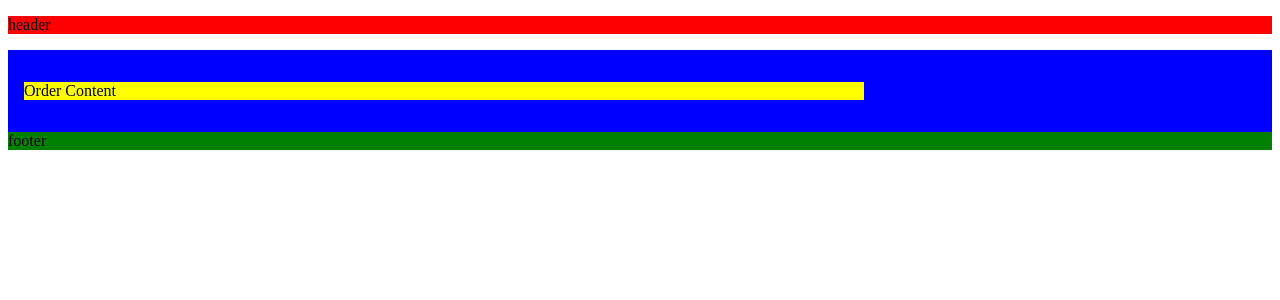
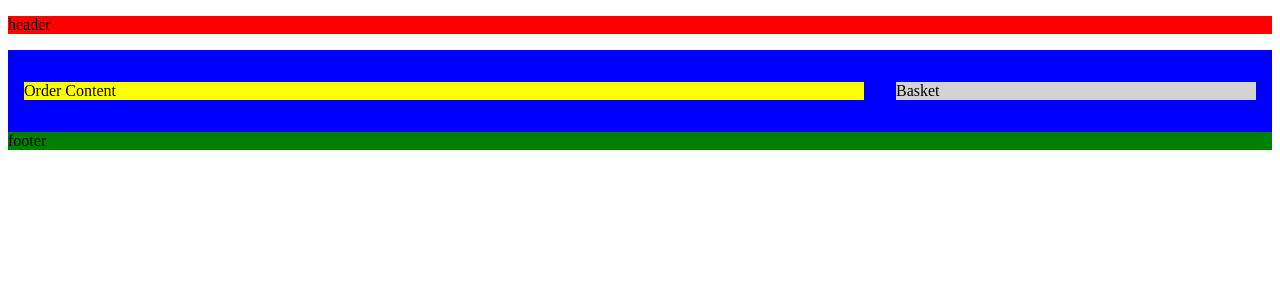
Before and after one commit to larsbeckdev/demo-bestell-app, a Vue app: page /bestellen in a window 1280 px wide. Shown: the top 300 px of the page. Built offline with nearby package versions, Linux system fonts and the light colour scheme.

Commit message:
Add Basket component template and remove RightSidebar component

```diff
--- a/src/layouts/components/Basket.vue
+++ b/src/layouts/components/Basket.vue
@@ -1,5 +1,7 @@
 <script setup></script>
 
-<template></template>
+<template>
+  <div>Basket</div>
+</template>
 
 <style scoped></style>
--- a/src/layouts/order/OrderLayout.vue
+++ b/src/layouts/order/OrderLayout.vue
@@ -38,6 +38,10 @@ footer {
   background: yellow;
 }
 
+.order-basket {
+  background: lightgray;
+}
+
 .order-layout {
   display: grid;
   grid-template-columns: 1fr 360px; /* links flexibel, rechts Warenkorb */
```
Also changed, not shown: src/layouts/components/RightSidebar.vue (deleted, +0 -7 lines).
